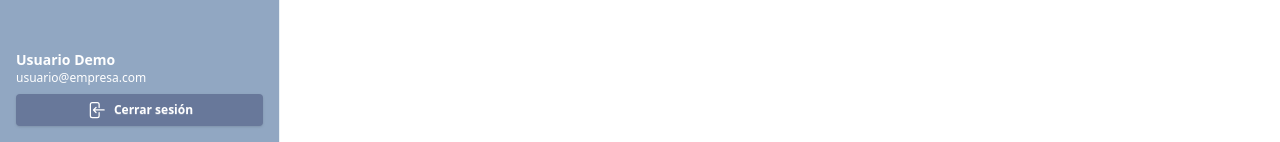
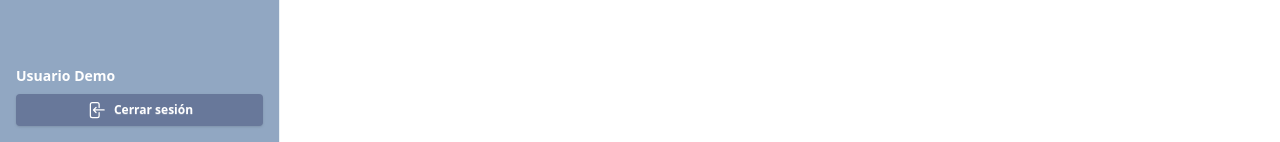
Before and after one commit to sebsanchez99/ArchivaCore, a Vue app in the folder landing/: page /dashboard/chat in a window 1280 px wide. Shown: the part 658-800 px from the top of the page. Built offline with nearby package versions, Linux system fonts and the light colour scheme; no server answers; the HTML template or start-up script is replaced by a standard one.

Commit message:
Se muestran datos en tiempo real

```diff
--- a/landing/src/modules/dashboard/components/SideMenuSection.vue
+++ b/landing/src/modules/dashboard/components/SideMenuSection.vue
@@ -40,15 +40,15 @@
       <!-- Pie con usuario y botón cerrar sesión -->
       <div class="mt-6  pt-4 text-white">
         <div class="mb-2">
-          <p class="text-sm font-semibold">Usuario Demo</p>
-          <p class="text-xs">usuario@empresa.com</p>
+          <p class="text-sm font-semibold">{{ fullname }}</p>
+          <p class="text-xs">{{ email }}</p>
         </div>
-        <button
+        <RouterLink to="/"
           class="btn btn-sm  bg-primary-700 text-white border-none hover:bg-primary-800 shadow w-full flex items-center justify-center gap-2"
           @click="cerrarSesion">
           <ArrowLeftEndOnRectangleIcon class="w-5 h-5" />
           Cerrar sesión
-        </button>
+        </RouterLink>
       </div>
     </aside>
   </div>
@@ -70,21 +70,20 @@ import { useAuthStore } from "@/stores/authStore";
 import { useChatStore } from "@/stores/chatStore";
 
 const chatStore = useChatStore();
+const authStore = useAuthStore();
+
+const fullname = computed(() => authStore.getFullname || "Usuario Demo");
+const email = computed(() => authStore.getEmail || "");
 
 const unreadSupportMessages = computed(() => {
   if (rol === "empresa") {
     return chatStore.unreadMessages[authStore.getCompanyId] || 0;
   }
-
-  // Si es soporte o superusuario, cuenta todos
   return Object.values(chatStore.unreadMessages).filter(v => v > 0).length;
 });
 
+const rol = authStore.getRol?.toLowerCase?.() || "empresa";
 
-const authStore = useAuthStore();
-const rol = authStore.getRol?.toLowerCase?.() || "empresa";
-console.log("🔍 unreadMessages:", chatStore.unreadMessages);
-console.log("📌 unreadSupportMessages:", unreadSupportMessages.value);
 
 // Todas las opciones posibles
 const allItems = [
@@ -101,7 +100,6 @@ const allItems = [
 const sidebarItems = allItems.filter(item => item.roles.includes(rol));
 
 const cerrarSesion = () => {
-  // Aquí deberías llamar a tu método de logout real
-  console.log("Sesión cerrada");
+  authStore.logout();
 };
 </script>
```
